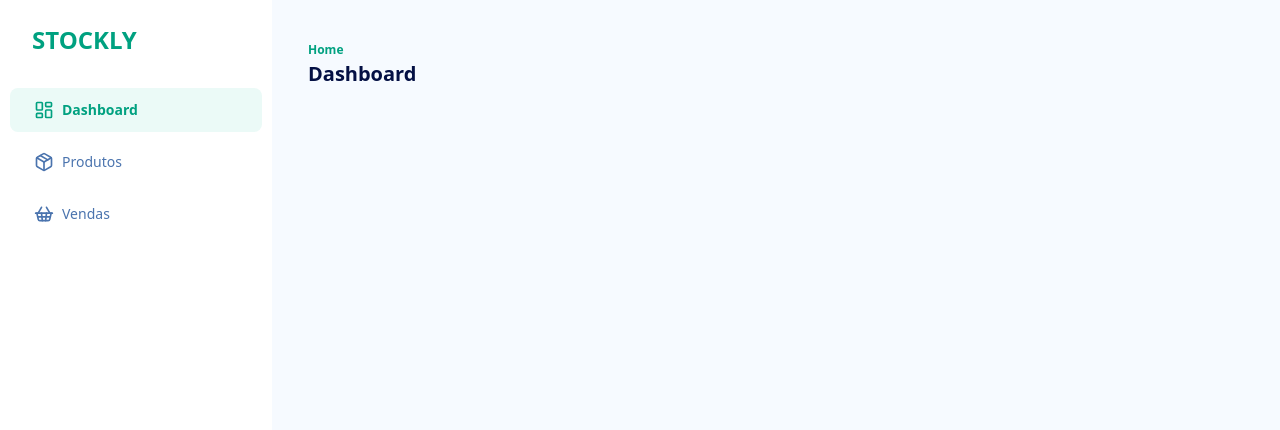
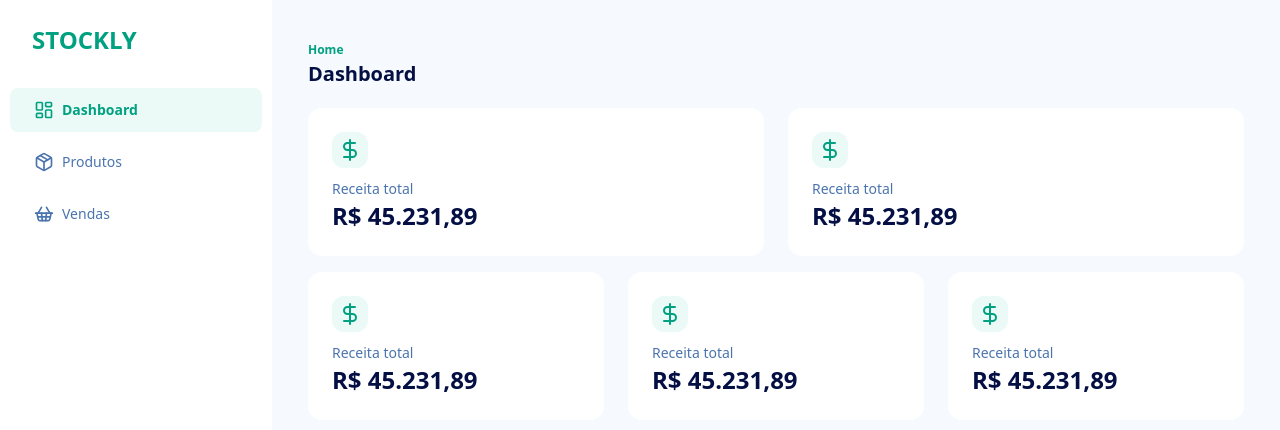
Before and after one commit to Fl1pMoura/stockly, a Next.js app: page / in a window 1280 px wide. Shown: the top 430 px of the page. Built offline with nearby package versions, Linux system fonts and the light colour scheme.

Commit message:
feat(dashboard): add stats cards and adjust section spacing
Add StatsCard component to display financial metrics in dashboard
Adjust header spacing in Section component for better visual hierarchy

```diff
--- a/src/app/(dashboard)/_components/Section.tsx
+++ b/src/app/(dashboard)/_components/Section.tsx
@@ -17,7 +17,7 @@ const DashboardSection = ({
 }: IDashboardSection) => {
   return (
     <section className="w-full p-9 pb-4">
-      <header className="flex w-full justify-between gap-6">
+      <header className="mb-5 flex w-full justify-between gap-6">
         <div className="space-y-2">
           <span className="text-xs font-semibold text-green-100">{page}</span>
           <h2 className="text-xl font-semibold text-slate-900">{pageTitle}</h2>
--- /dev/null
+++ b/src/app/(dashboard)/_components/StatsCard.tsx
@@ -0,0 +1,22 @@
+import { cn } from "@/app/_lib/utils";
+
+interface IStatsCard {
+  icon: React.ReactNode;
+  label: string;
+  value: string;
+  className?: string;
+}
+
+const StatsCard = ({ icon, label, value, className }: IStatsCard) => {
+  return (
+    <div className={cn("rounded-xl bg-white p-6", className)}>
+      <span className="mb-2 flex size-9 items-center justify-center rounded-[12px] bg-green-50 text-green-100">
+        {icon}
+      </span>
+      <small className="text-sm font-medium text-slate-500">{label}</small>
+      <h4 className="text-2xl font-semibold text-slate-900">{value}</h4>
+    </div>
+  );
+};
+
+export default StatsCard;
--- a/src/app/(dashboard)/page.tsx
+++ b/src/app/(dashboard)/page.tsx
@@ -1,10 +1,58 @@
+import { DollarSign } from "lucide-react";
 import DashboardSection from "./_components/Section";
+import StatsCard from "./_components/StatsCard";
 
 const Dashboard = () => {
   return (
     <DashboardSection page="Home" pageTitle="Dashboard">
-      <div className="flex items-center gap-6">
-        <div></div>
+      <div className="mb-4 flex w-full items-center gap-6">
+        <StatsCard
+          className="w-1/2"
+          icon={<DollarSign size={24} />}
+          label="Receita total"
+          value={Number(45231.89).toLocaleString("pt-BR", {
+            style: "currency",
+            currency: "BRL",
+          })}
+        />
+        <StatsCard
+          className="w-1/2"
+          icon={<DollarSign size={24} />}
+          label="Receita total"
+          value={Number(45231.89).toLocaleString("pt-BR", {
+            style: "currency",
+            currency: "BRL",
+          })}
+        />
+      </div>
+      <div className="mb-4 flex w-full items-center gap-6">
+        <StatsCard
+          className="w-1/3"
+          icon={<DollarSign size={24} />}
+          label="Receita total"
+          value={Number(45231.89).toLocaleString("pt-BR", {
+            style: "currency",
+            currency: "BRL",
+          })}
+        />
+        <StatsCard
+          className="w-1/3"
+          icon={<DollarSign size={24} />}
+          label="Receita total"
+          value={Number(45231.89).toLocaleString("pt-BR", {
+            style: "currency",
+            currency: "BRL",
+          })}
+        />
+        <StatsCard
+          className="w-1/3"
+          icon={<DollarSign size={24} />}
+          label="Receita total"
+          value={Number(45231.89).toLocaleString("pt-BR", {
+            style: "currency",
+            currency: "BRL",
+          })}
+        />
       </div>
     </DashboardSection>
   );
```
